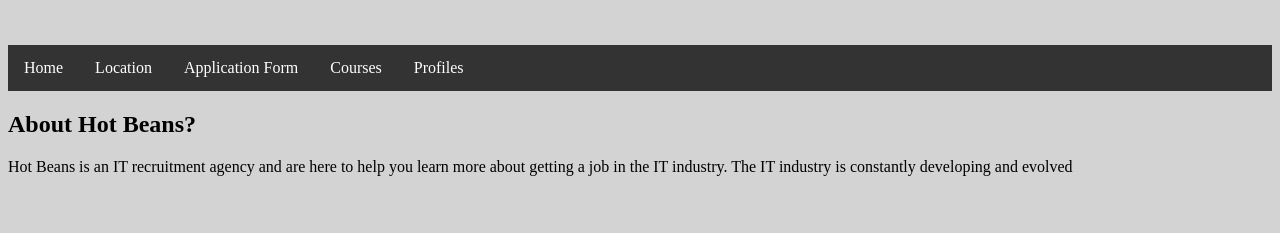
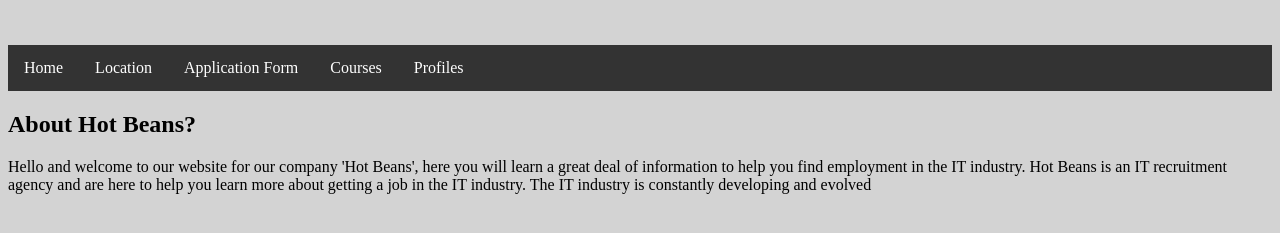
Before and after one commit to GeorgeLiddle03/HotBeansWebsite, a plain HTML site: page index.html in a window 1280 px wide. Shown: the part 155-388 px from the top of the page. Drawn offline with Linux system fonts and the light colour scheme.

Commit message:
Add files via upload

```diff
--- a/index.html
+++ b/index.html
@@ -47,6 +47,6 @@
 	<li> <a href="Profiles.html"> Profiles </a> </li>
 	</ul>
 	<h2> About Hot Beans? </h2>
-	<p> Hot Beans is an IT recruitment agency and are here to help you learn more about getting a job in the IT industry. The IT industry is constantly developing and evolved </p>
+	<p> Hello and welcome to our website for our company 'Hot Beans', here you will learn a great deal of information to help you find employment in the IT industry. Hot Beans is an IT recruitment agency and are here to help you learn more about getting a job in the IT industry. The IT industry is constantly developing and evolved </p>
 </body>
 </html>
```
